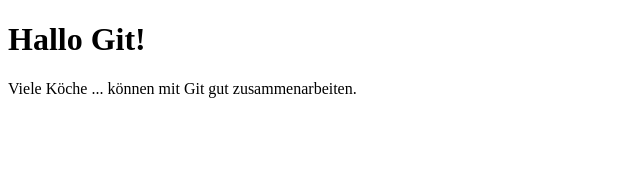
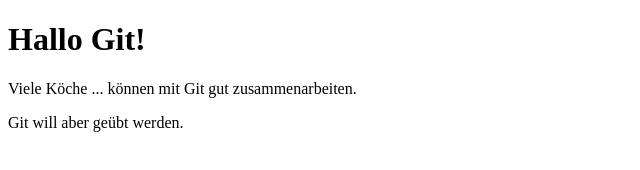
Before and after one commit to WolfgangBock/BockLab, a plain HTML site: page index.html in a window 1280 px wide. Shown: the whole page, without its empty margins (0-640 px from the left). Drawn offline with Linux system fonts and the light colour scheme.

Commit message:
first commit in review-branche

```diff
--- a/index.html
+++ b/index.html
@@ -7,5 +7,6 @@
   <body>
     <h1>Hallo Git!</h1>
     <p>Viele Köche ... können mit Git gut zusammenarbeiten.</p>
+    <p>Git will aber geübt werden.</p>
   </body>
 </html>
```
